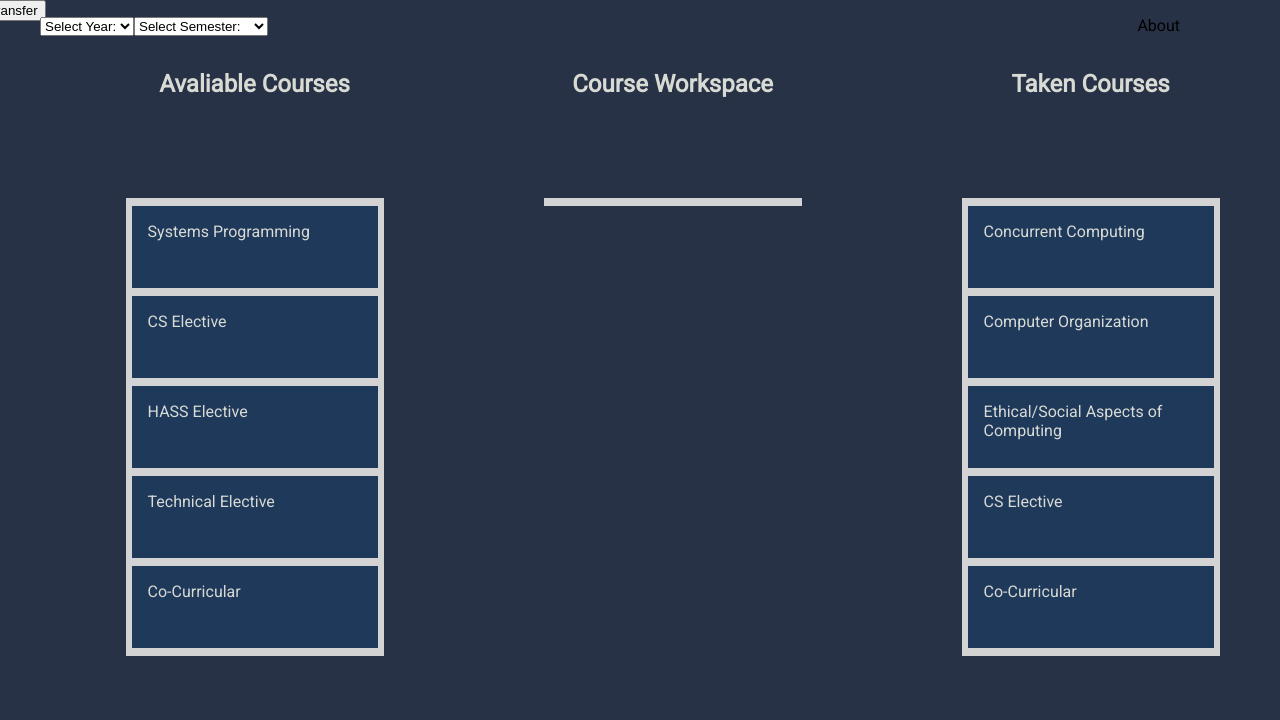
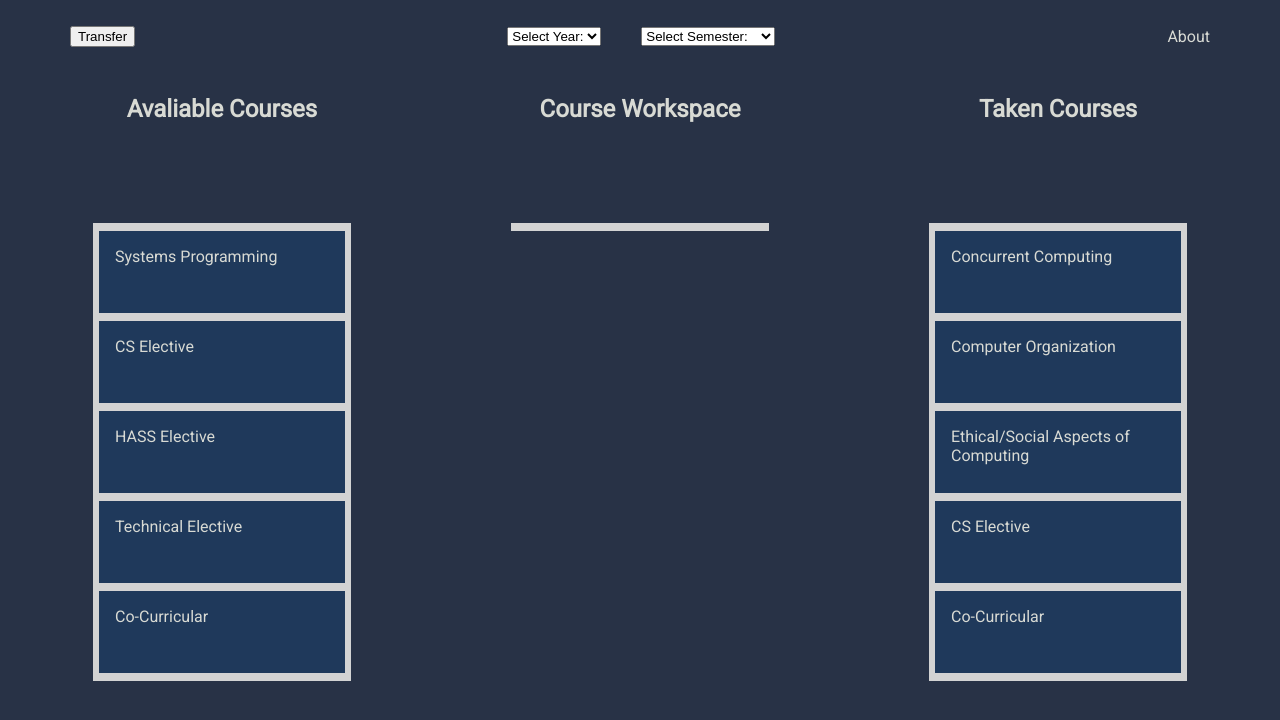
Before and after one commit to LounnAriik/CS3141-Team13, a React (Create React App) app in the folder Test3/: page / in a window 1280 px wide. Shown: the top 720 px of the page. Built offline with nearby package versions, Linux system fonts and the light colour scheme.

Commit message:
redid nav bar with more formatting

```diff
--- a/Test3/src/App.css
+++ b/Test3/src/App.css
@@ -2,23 +2,36 @@
     user-select: none;
 }
 
-.nav{
-    margin-top: 50px
+.courseList{
+    margin-top:75px;
 }
 
-.topnav{
+li, a, .transfer{
+    font-family: "Roboto", sans-serif;
+    text-decoration: none;
+}
+nav{
+    padding-right: 60px;
+}
+header{
+    padding-top: 10px;
     position: absolute;
     width:100%;
+    display:flex;
+    justify-content: space-between;
+    align-items: center;
+}
+li{
+    list-style: none;
+    display:inline-block;
+    padding: 0 20px;
 
 }
-.custom-select{
-    list-style-type: none;
-    display: inline;
+
+.transfer{
+    padding-left: 70px;
 }
-.about{
-    list-style-type: none;
-    display: inline;
-    position: relative;
-    float:right;
-    margin-right:100px;
+a{
+    color:#D8DAD4;
+    padding-right: 70px;
 }
--- a/Test3/src/App.js
+++ b/Test3/src/App.js
@@ -302,14 +302,13 @@ function App() {
         onDragEnd={result => onDragEnd(result, columns, setColumns)}
       >
 
+       <header>
         <div className="transfer">
           <button onClick={() => {buildCourseByTransfer()}}>Transfer</button>
         </div>
-
-        <div class="topnav">
-          <a class="active" href="nothing"></a>
-          <ul>
-            <li class="custom-select">
+        <nav>
+          <ul class = "select">
+            <li>
               <select>
                 <option value="0">Select Year:</option>
                 <option value="1">Year 1</option>
@@ -318,8 +317,7 @@ function App() {
                 <option value="4">Year 4</option>
               </select>
             </li>
-
-            <li class="custom-select" >
+            <li>
               <select>
                 <option value="0">Select Semester:</option>
                 <option value="1">Fall Semester</option>
@@ -327,14 +325,13 @@ function App() {
                 <option value="3">Summer Semester</option>
               </select>
             </li>
-            <li class="custom-select">
-              <div class = "about">About</div>
-            </li>
           </ul>
-        </div>
+        </nav>
+        <a class ="about">About</a>
+       </header>
         {Object.entries(columns).map(([columnId, column], index) => {
           return (
-            <div class="nav"
+            <div class="courseList"
               style={{
                 display: "flex",
                 flexDirection: "column",
```
Lines whose indentation alone changed are shown as unchanged.
